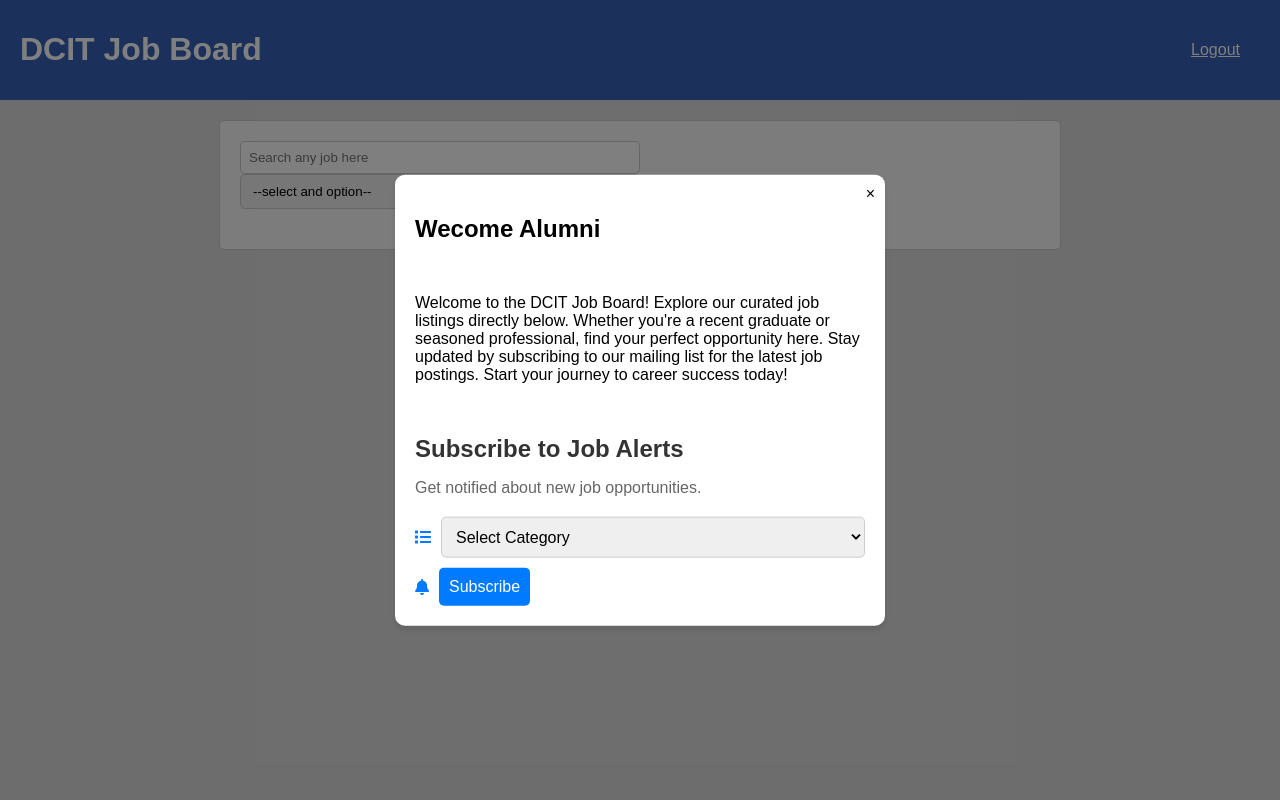
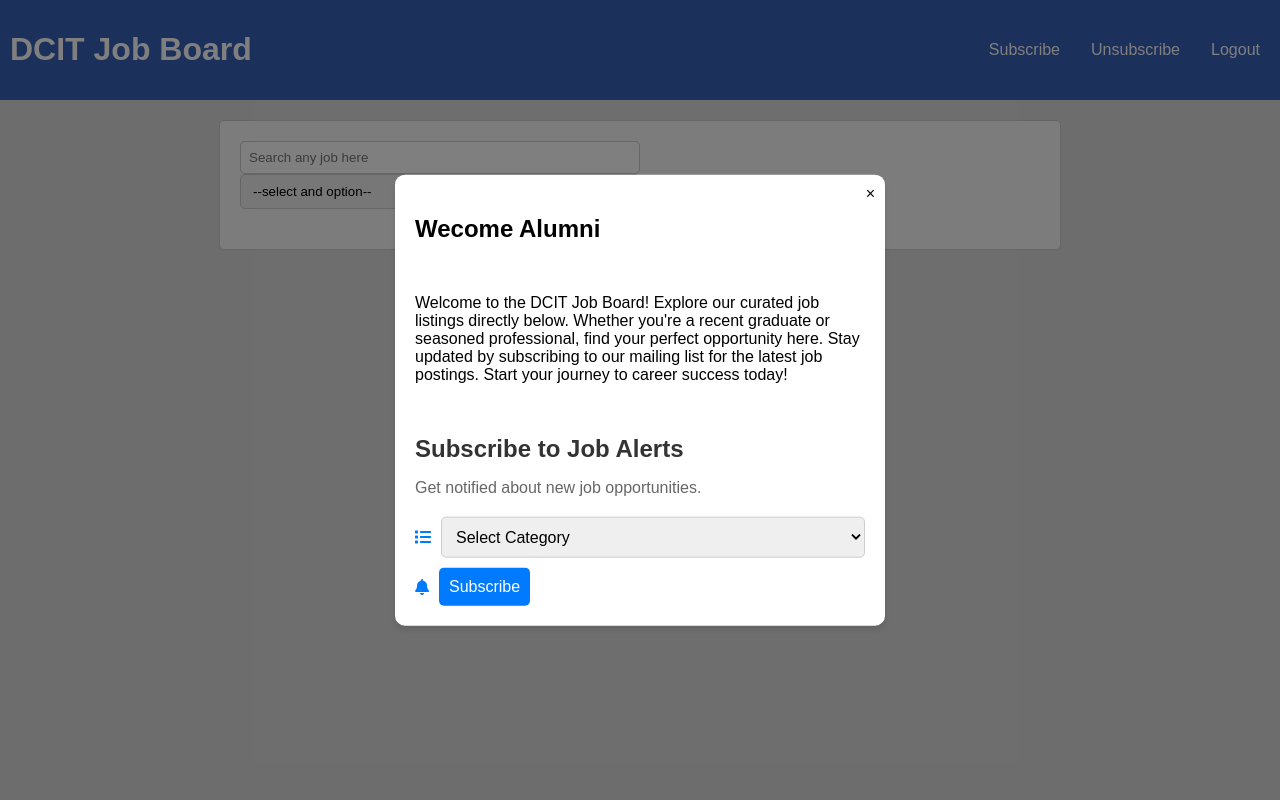
Before and after one commit to Task-Managers/DCIT-job-board-updated, a Flask app: template App/templates/alumni.html in a window 1280 px wide. Run offline with Flask 3, Linux system fonts and the light colour scheme; the template is opened without the code that fills it, so the values that code supplies are empty.

Commit message:
fix subscribe and home

```diff
--- a/App/templates/alumni.html
+++ b/App/templates/alumni.html
@@ -15,23 +15,48 @@
         header {
             background-color: rgb(57, 97, 185);
             color: #fff;
-            padding: 10px 20px;
+            padding: 10px;
             display: flex;
-            justify-content: space-between;
             align-items: center;
         }
 
         .logout{
+            position: relative;
+            margin-left: auto;
             background-color: rgb(57, 97, 185);
             color: #fff;
-            padding: 10px 20px;
+            padding: 10px;
             border: none;
             border-radius: 5px;
             font-size: 16px;
             cursor: pointer;
         }
 
-        .logout:hover{
+        .subscribe{
+            position: absolute;
+            right: 210px;
+            padding: 10px;
+            background-color: rgb(57, 97, 185);
+            color: #fff;
+            border: none;
+            border-radius: 5px;
+            cursor: pointer;
+            font-size: 16px;
+        }
+
+        .unsubscribe{
+            position: absolute;
+            right: 90px;
+            padding: 10px;
+            background-color: rgb(57, 97, 185);
+            color: #fff;
+            border: none;
+            border-radius: 5px;
+            cursor: pointer;
+            font-size: 16px;
+        }
+
+        .logout:hover, .subscribe:hover, .unsubscribe:hover{
             background-color: rgb(98, 127, 191);
         }
 
@@ -274,7 +299,9 @@
 <body>
     <header>
         <h1>DCIT Job Board</h1>
-        <a href="/logout" class="logout">Logout</a>
+        <button class="subscribe" id="displayPopup">Subscribe</button>
+        <button class="unsubscribe">Unsubscribe</button>
+        <button class="logout">Logout</button>
     </header>
     <div class="container">
         <div id="subpopup" class="popup-container">
@@ -462,52 +489,42 @@
         }
     });
 
-//     document.addEventListener('DOMContentLoaded', () => {
-//     const expandBtns = document.querySelectorAll('.expand-btn');
-
-//     expandBtns.forEach(expandBtn => {
-//         expandBtn.addEventListener('click', () => {
-//             const jobDetails = expandBtn.parentElement.nextElementSibling;
-
-//             if (jobDetails.style.display === 'none' || jobDetails.style.display === '') {
-//                 jobDetails.style.display = 'block';
-//                 expandBtn.textContent = '▲'; // Change arrow direction
-//             } else {
-//                 jobDetails.style.display = 'none';
-//                 expandBtn.textContent = '▼'; // Change arrow direction
-//             }
-//         });
-//     });
-// });
-
-
-
     document.addEventListener("DOMContentLoaded", function() {
-        const subpopup = document.getElementById("subpopup");
+            const popupContainer = document.getElementById("subpopup");
             const closeButton = document.getElementById("subclose-btn");
             const subscribeButton = document.getElementById("subscribe-btn");
+            const displayPopupButton = document.getElementById("displayPopup");
 
+            // Function to show the popup
             function showPopup() {
-            subpopup.style.display = "block";
+                popupContainer.style.display = "block";
             }
 
-        closeButton.addEventListener("click", function() {
-            subpopup.style.display = "none";
-        });
+            // Function to hide the popup
+            function hidePopup() {
+                popupContainer.style.display = "none";
+            }
+
+            // Show the popup when the page loads
+            showPopup();
+
+            closeButton.addEventListener("click", hidePopup);
+
+            displayPopupButton.addEventListener("click", showPopup);
 
             window.addEventListener("click", function(event) {
-            if (event.target == subpopup) {
-                subpopup.style.display = "none";
+                if (event.target === popupContainer) {
+                    hidePopup();
                 }
             });
 
-        subscribeButton.addEventListener("click", function() {
+            subscribeButton.addEventListener("click", function(event) {
+                event.preventDefault(); // Prevent form submission
                 const emailInput = document.getElementById("email").value;
-            console.log("Subscribing email:", emailInput);
-            subpopup.style.display = "none";
+                const categoryInput = document.getElementById("category").value;
+                console.log("Subscribing email:", emailInput, "Category:", categoryInput);
+                hidePopup();
             });
-
-        showPopup();
         });
 </script>
 
```
Also changed, not shown: App/templates/homepage.html (+5 -13 lines). Lines whose indentation alone changed are shown as unchanged.
